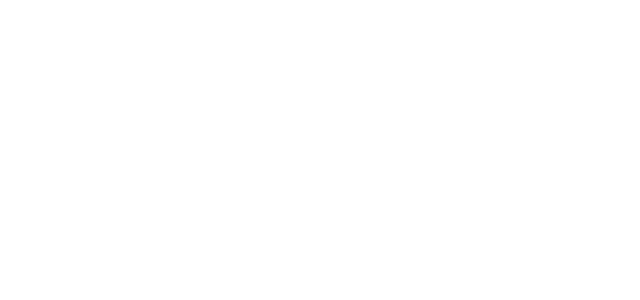
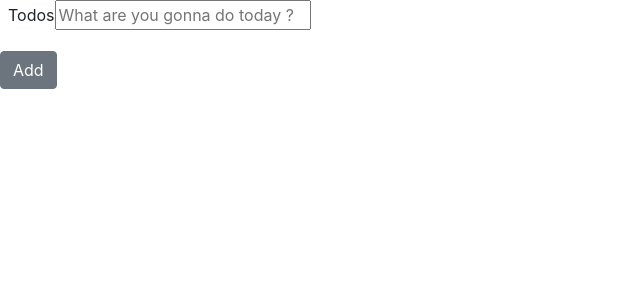
Before and after one commit to nik72619c/Facebook-Dev-Circles-Talk, a React (Create React App) app in the folder todos/: page / in a window 1280 px wide. Shown: the top 300 px of the page, without its empty margins (0-640 px from the left). Built offline with nearby package versions, Linux system fonts and the light colour scheme.

Commit message:
Todos done

```diff
--- a/todos/package.json
+++ b/todos/package.json
@@ -3,9 +3,11 @@
   "version": "0.1.0",
   "private": true,
   "dependencies": {
+    "bootstrap": "^4.3.1",
     "react": "^16.8.3",
     "react-dom": "^16.8.3",
-    "react-scripts": "2.1.5"
+    "react-scripts": "2.1.5",
+    "reactstrap": "^7.1.0"
   },
   "scripts": {
     "start": "react-scripts start",
--- a/todos/src/App.js
+++ b/todos/src/App.js
@@ -1,11 +1,43 @@
 import React, { Component } from 'react';
+import {Input,FormGroup,Label,Button,Alert} from 'reactstrap';
 import './App.css';
+import ListItem from './components/listItem';
 
 class App extends Component {
+
+  constructor(){
+    super();
+    this.todosArray=[];
+    this.state={
+      todoArray: []
+    };
+
+    this.add=this.add.bind(this);
+  }
+
+  add(){
+    let todo=this.refs.myref.value;
+    console.log(this.refs.myref.nodeValue);
+    this.todosArray.push(todo);
+    this.setState({
+      todoArray: this.todosArray
+    });
+
+  }
   render() {
     return (
-      <div>
+      <div id="id">
+        <FormGroup className="w-75 pl-2">
+          <Label for="exampleAddress">Todos</Label>
+          <input  type="text" name="address" id="exampleAddress" placeholder="What are you gonna do today ?" ref="myref" />
+        </FormGroup>
+      <Button onClick={this.add}>Add</Button>
+{
+  this.state.todoArray.map(todo=>{
 
+  return <ListItem val={todo} />
+})
+}
       </div>
     );
   }
--- /dev/null
+++ b/todos/src/components/listItem.js
@@ -0,0 +1,14 @@
+import React from 'react';
+import {Alert} from 'reactstrap';
+export default class ListItem extends React.Component{
+
+    constructor(props){
+        super(props);
+        console.log('todo', this.props.val);
+    }
+    render(){
+        return (
+            <Alert color="primary" className="w-75">{this.props.val}</Alert>
+        )
+    }
+}
--- a/todos/src/index.js
+++ b/todos/src/index.js
@@ -3,6 +3,7 @@
 import './index.css';
 import App from './App';
 import * as serviceWorker from './serviceWorker';
+import 'bootstrap/dist/css/bootstrap.min.css';
 
 ReactDOM.render(<App />, document.getElementById('root'));
 
```
Also changed, not shown: 1 other file (tests, documents, lock files or other folders).
